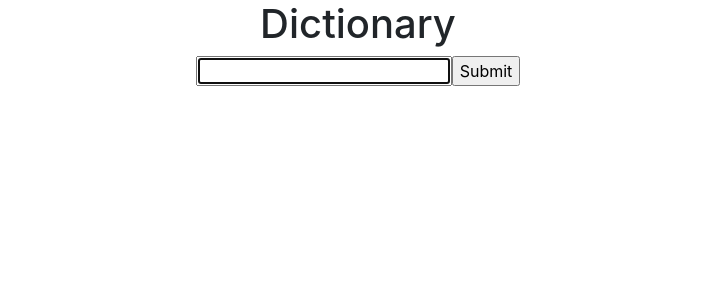
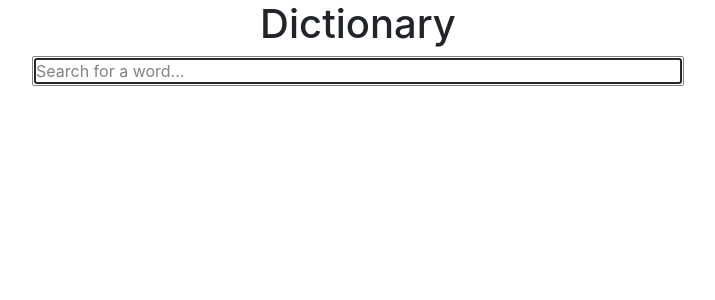
Before and after one commit to mhthomas3/dictionary-project, a React (Create React App) app: page / in a window 1280 px wide. Shown: the top 300 px of the page, without its empty margins (282-997 px from the left). Built offline with nearby package versions, Linux system fonts and the light colour scheme.

Commit message:
Added some styling

```diff
--- a/src/App.css
+++ b/src/App.css
@@ -0,0 +1,4 @@
+.App {
+  max-width:700px;
+  margin:0 auto;
+}
--- a/src/Dictionary.css
+++ b/src/Dictionary.css
@@ -1,6 +1,11 @@
 .Dictionary{
     text-align:center;
 }
-.Results{
+.Dictionary .Results{
     text-align:left;
 }
+
+form input {
+    width: 100%;
+    opacity:.9;
+}
--- a/src/Dictionary.js
+++ b/src/Dictionary.js
@@ -23,12 +23,13 @@ export default function Dictionary(){
 
     return(
         <div className = "Dictionary container align-self-center">
-            <form onSubmit={search}>
-                <input type="search" autoFocus={true} onChange={handleKeyWordChange}/>
-                <input type="submit"/>
-            </form>
-            <div className="Results">
+            <section className="form">
+                <form onSubmit={search}>
+                    <input type="search" autoFocus={true} onChange={handleKeyWordChange} placeholder="Search for a word..." />
+                </form>
+            </section>
+            <section className="Results">
                 <Results response={apiResponse}/>
-            </div>
+            </section>
         </div>
     );}
--- /dev/null
+++ b/src/Meaning.css
@@ -0,0 +1,7 @@
+.Meaning{
+    border:1px solid black;
+    border-radius: 4px;
+    margin-top:15px;
+    margin-bottom: 15px;
+    padding:10px;
+    box-shadow: 5px 5px 5px rgba(0,0,0,0.2);}
--- a/src/Meaning.js
+++ b/src/Meaning.js
@@ -1,5 +1,6 @@
 import React from 'react';
-import Synonyms from './Synonyms'
+import Synonyms from './Synonyms';
+import './Meaning.css';
 
 export default function Meaning(props){
     return(
--- a/src/Phonetics.css
+++ b/src/Phonetics.css
@@ -1,13 +1,24 @@
+.Phonetics{
+    border:1px solid black;
+    border-radius: 4px;
+    margin-top:15px;
+    margin-bottom: 15px;
+    padding:10px;
+    box-shadow: 5px 5px 5px rgba(0,0,0,0.2);
+}
+
 .phoneticSpelling{
     font-size:16pt;
+    margin:10px;
+    margin-bottom:10px;
 }
 
 .pronunciationButton{
     text-decoration: none;
-    margin:5px;
+    margin:10px;
     border: 1px solid black;
-    padding: 2px;
-    border-radius:5px;
+    padding: 6px 5px 6px 5px;
+    border-radius:20px;
     color:black;
 }
 
--- a/src/Results.css
+++ b/src/Results.css
@@ -0,0 +1,3 @@
+h2 {
+    font-size:60px;
+}
```
